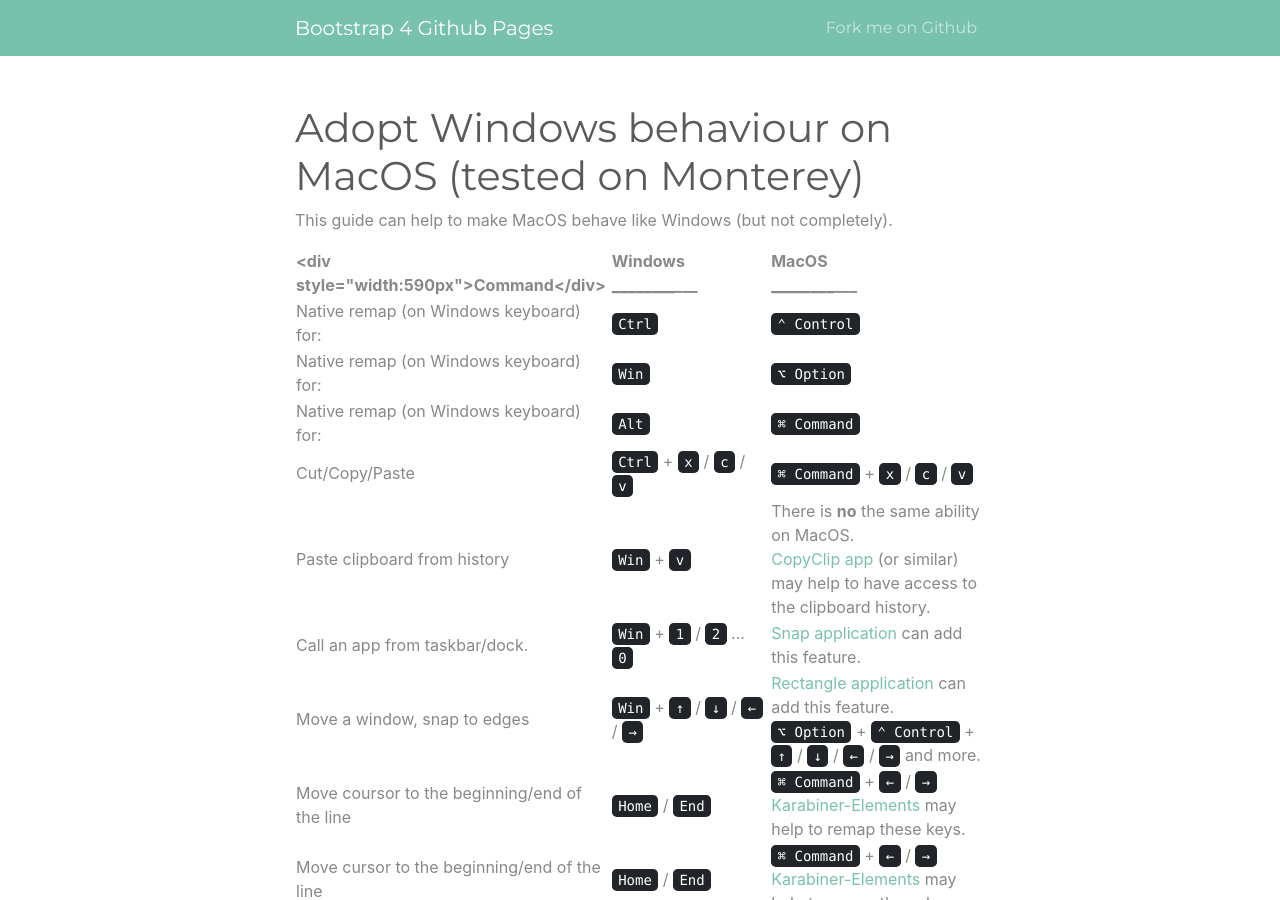
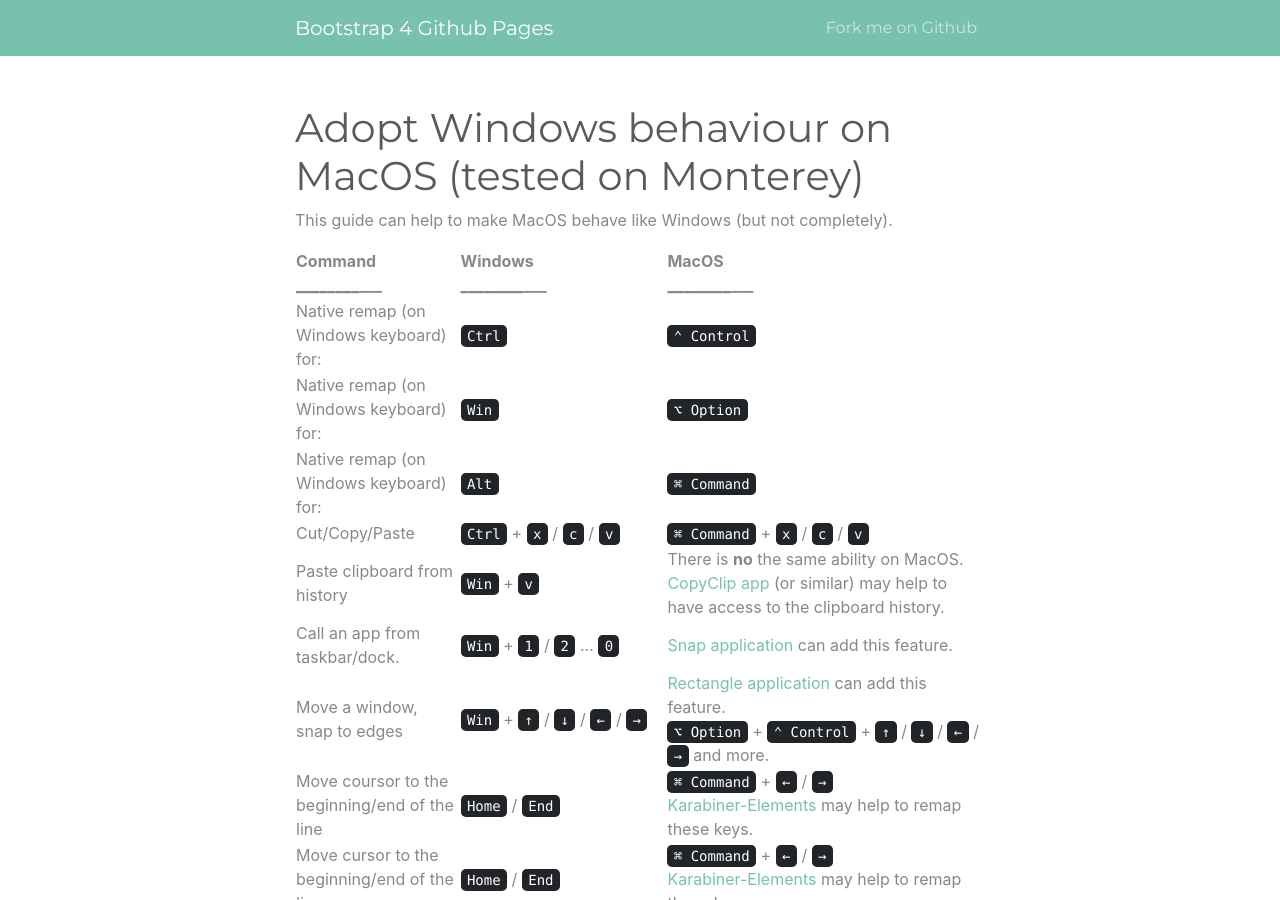
Before and after one commit to andkirby/os-transition, a Jekyll site: the page built from index.md, in a window 1280 px wide and 900 px high. Built offline with Jekyll 4.4.1, drawn with Linux system fonts in a browser that asks for light colours.

Commit message:
Update index.md

```diff
--- a/index.md
+++ b/index.md
@@ -6,7 +6,7 @@ title: Adopt Windows behaviour on MacOS (tested on Monterey)
 This guide can help to make MacOS behave like Windows (but not completely).
 
 
-| <div style="width:590px">Command</div> | Windows<br/>___________________________ | MacOS<br/>___________________________ |
+| Command<br/>___________________________ | Windows<br/>___________________________ | MacOS<br/>___________________________ |
 | --- | -------- | --- |
 | Native remap (on Windows keyboard) for: | <kbd>Ctrl</kbd> | <kbd>⌃ Control</kbd> |
 | Native remap (on Windows keyboard) for: | <kbd>Win</kbd> | <kbd>⌥ Option</kbd> |
```
